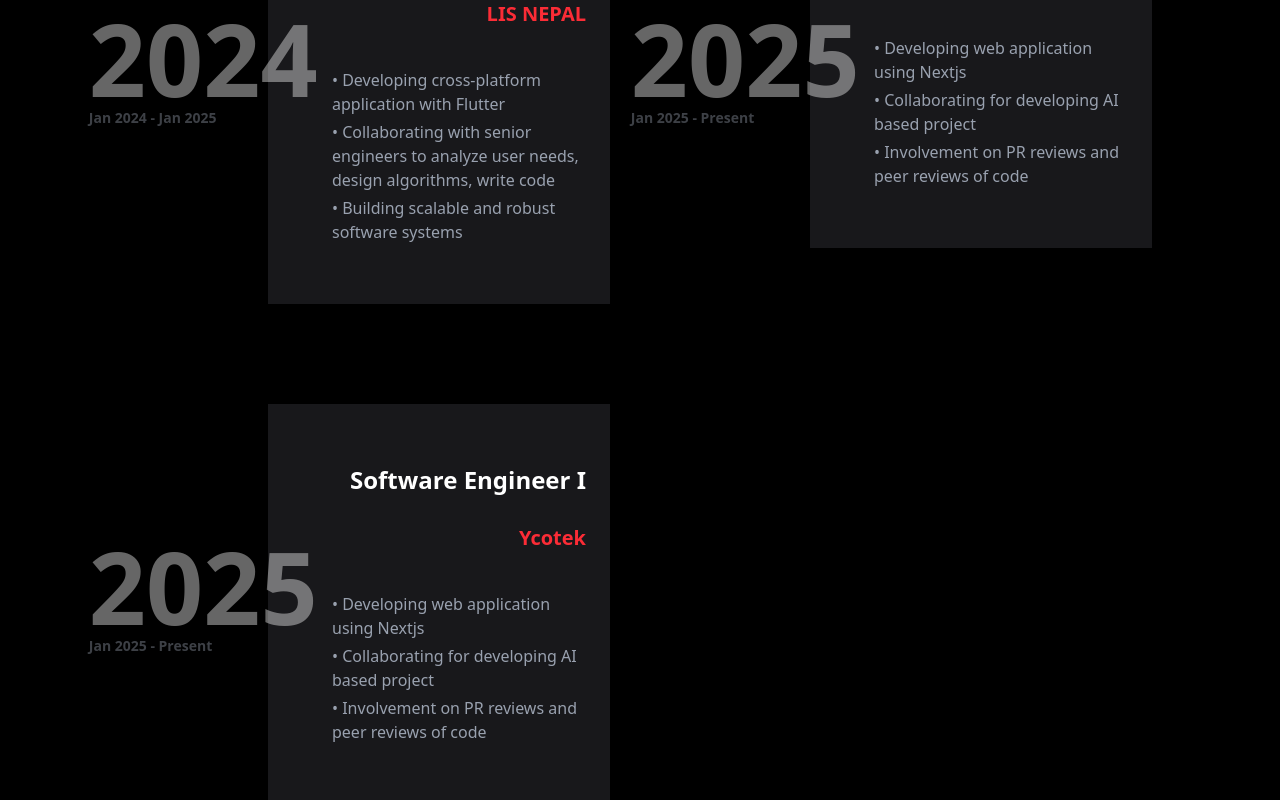
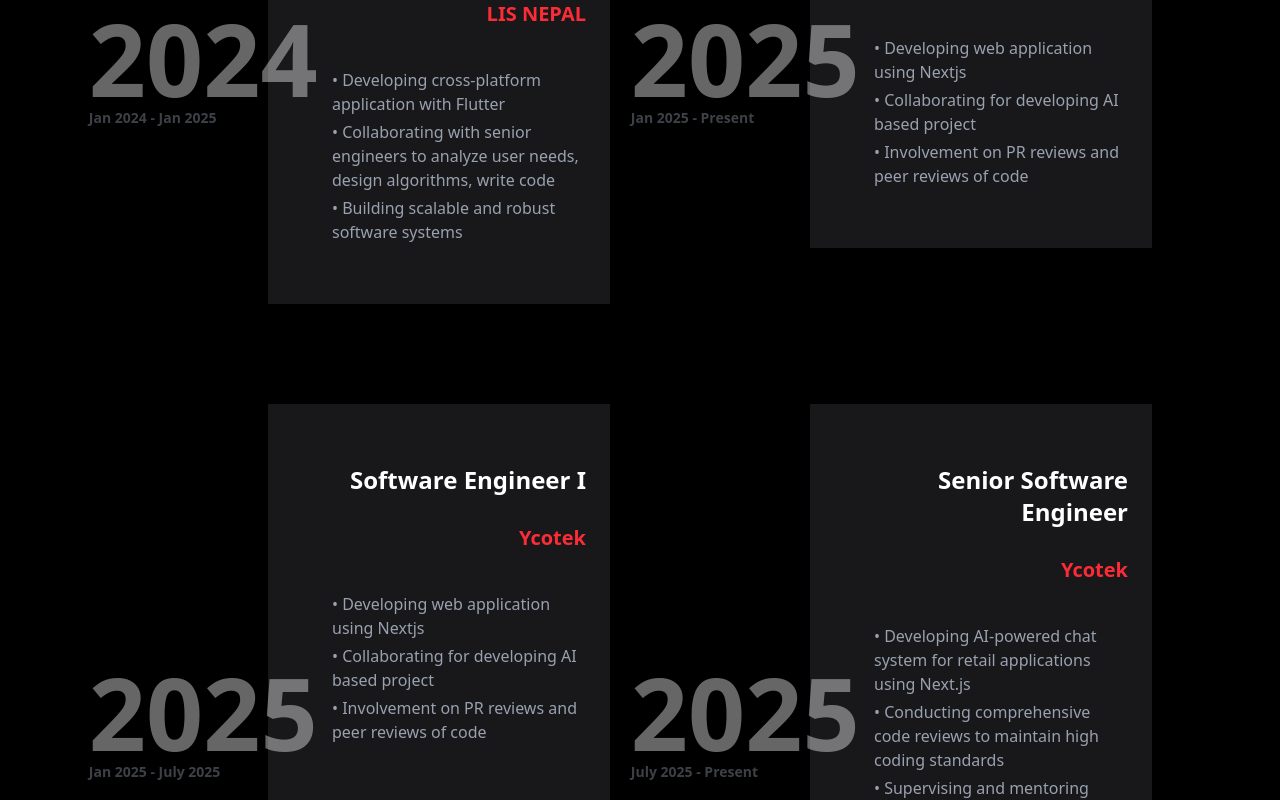
Before and after one commit to riiteeshh/MyPortfolio, a Next.js app: page /about in a window 1280 px wide. Shown: the part 2000-2800 px from the top of the page. Built offline with nearby package versions, Linux system fonts and the light colour scheme.

Commit message:
Update about.tsx

```diff
--- a/src/components/pages/about-page/about.tsx
+++ b/src/components/pages/about-page/about.tsx
@@ -85,11 +85,24 @@
       year: "2025",
       title: "Software Engineer I",
       institution: "Ycotek",
-      period: "Jan 2025 - Present",
+      period: "Jan 2025 - July 2025",
       works: [
         "Developing web application using Nextjs",
         " Collaborating for developing AI based project",
         "Involvement on PR reviews and peer reviews of code",
+      ],
+    },
+    {
+      id: 6,
+      year: "2025",
+      title: "Senior Software Engineer",
+      institution: "Ycotek",
+      period: "July 2025 - Present",
+      works: [
+        "Developing AI-powered chat system for retail applications using Next.js",
+"Conducting comprehensive code reviews to maintain high coding standards",
+"Supervising and mentoring junior developers, providing technical guidance on coding standards",
+"Designing scalable frontend solutions that seamlessly integrated with AI services to deliver real-time conversational experiences",
       ],
     },
   ]);
```
